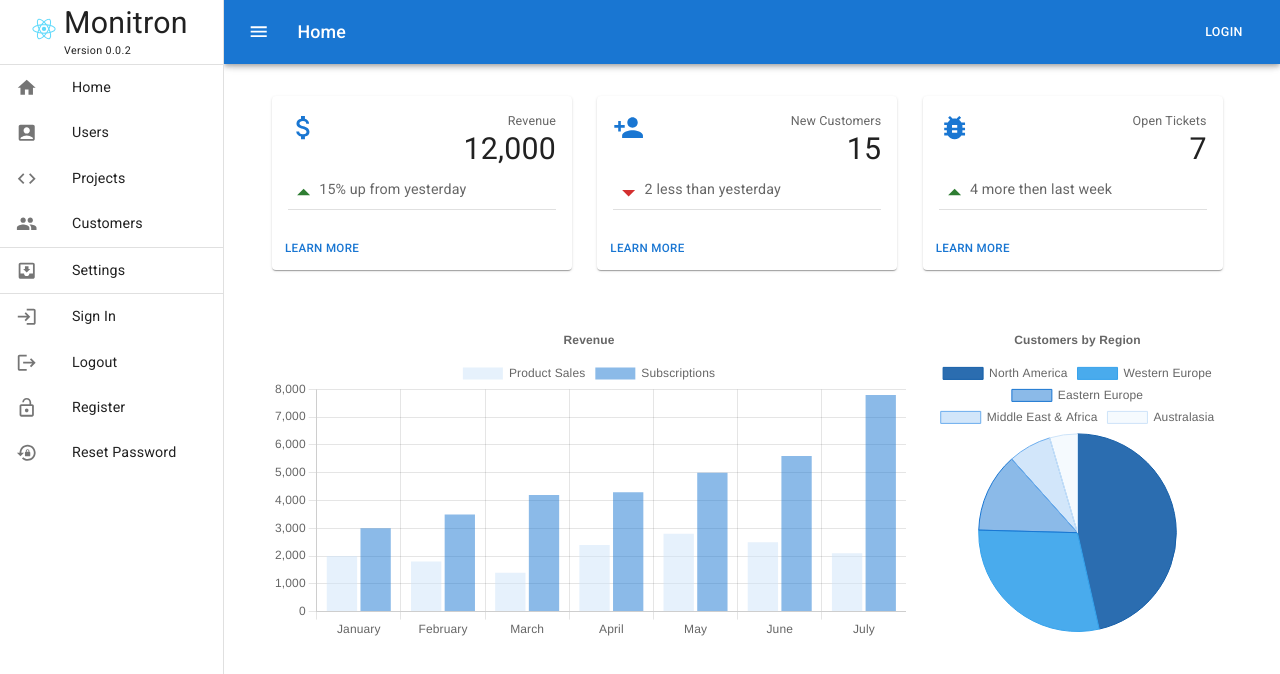
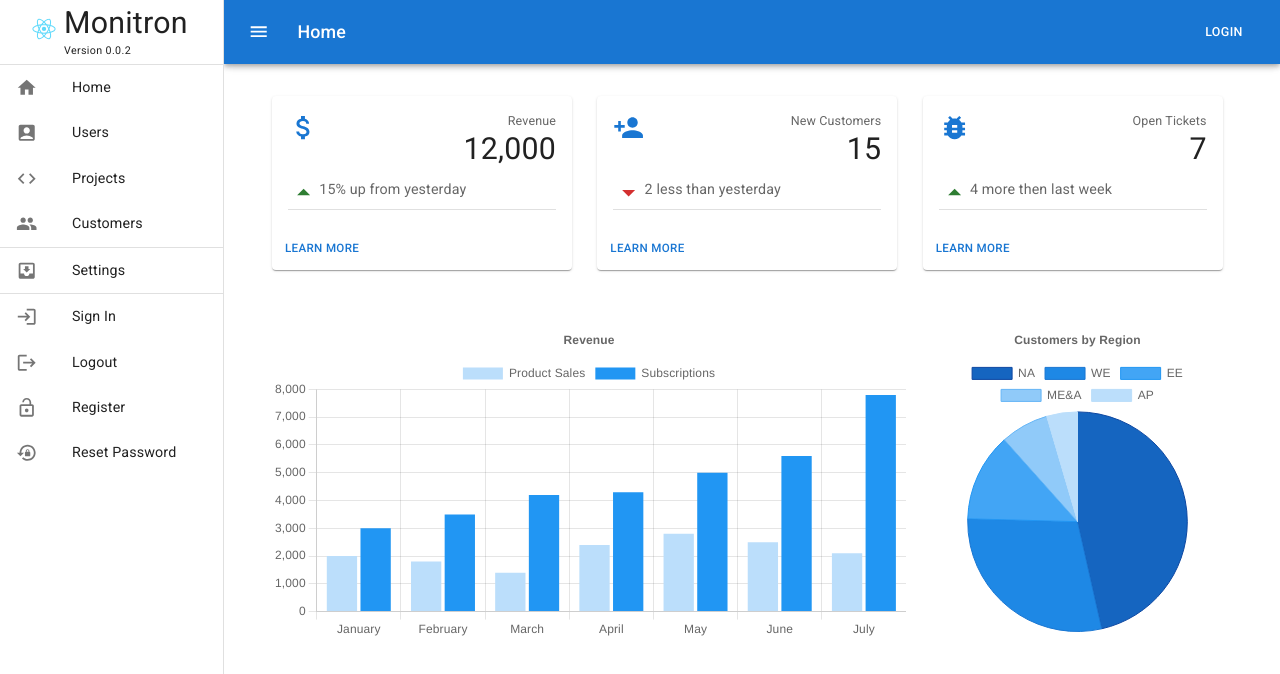
Before and after one commit to liam-grossmann/react-material-admin, a React (Vite) app: page / in a window 1280 px wide. Shown: the top 674 px of the page. Built offline with nearby package versions, Linux system fonts and the light colour scheme.

Commit message:
Chart colors

```diff
--- a/src/features/dashboard/components/barchart.tsx
+++ b/src/features/dashboard/components/barchart.tsx
@@ -9,6 +9,7 @@ import {
   Legend,
 } from 'chart.js';
 import { Bar } from 'react-chartjs-2';
+import { blue } from '@mui/material/colors';
 
 ChartJS.register(
   CategoryScale,
@@ -40,12 +41,12 @@ export const data = {
     {
       label: 'Product Sales',
       data: [2000, 1800, 1400, 2400, 2800, 2500, 2100],
-      backgroundColor: 'rgba(206, 228, 249, 0.5)',
+      backgroundColor: blue[100],
     },
     {
       label: 'Subscriptions',
       data: [3000, 3500, 4200, 4300, 5000, 5600, 7800],
-      backgroundColor: 'rgba(25, 118, 210, 0.5)',
+      backgroundColor: blue[500],
     },
   ],
 };
--- a/src/features/dashboard/components/piechart.tsx
+++ b/src/features/dashboard/components/piechart.tsx
@@ -1,6 +1,7 @@
 import React from 'react';
 import { Chart as ChartJS, ArcElement, Tooltip, Legend } from 'chart.js';
 import { Pie } from 'react-chartjs-2';
+import { blue } from '@mui/material/colors';
 
 ChartJS.register(ArcElement, Tooltip, Legend);
 
@@ -18,23 +19,23 @@ export const options = {
 };
 
 export const data = {
-  labels: ['North America', 'Western Europe', 'Eastern Europe', 'Middle East & Africa', 'Australasia'],
+  labels: ['NA', 'WE', 'EE', 'ME&A', 'AP'],
   datasets: [
     {
       data: [19450, 12120, 5431, 2956, 1902],
       backgroundColor: [
-        'rgba(20, 94, 168, 0.9)',
-        'rgba(54, 162, 235, 0.9)',
-        'rgba(25, 118, 210, 0.5)',
-        'rgba(108, 173, 237, 0.3)',
-        'rgba(206, 228, 249, 0.2)',
+        blue[800],
+        blue[600],
+        blue[400],
+        blue[200],
+        blue[100],
       ],
       borderColor: [
-        'rgba(20, 94, 168, 1)',
-        'rgba(54, 162, 235, 1)',
-        'rgba(25, 118, 210, 1)',
-        'rgba(108, 173, 237, 1)',
-        'rgba(206, 228, 249, 1)',
+        blue[900],
+        blue[700],
+        blue[500],
+        blue[300],
+        blue[100],
       ],
       borderWidth: 1,
     },
```
